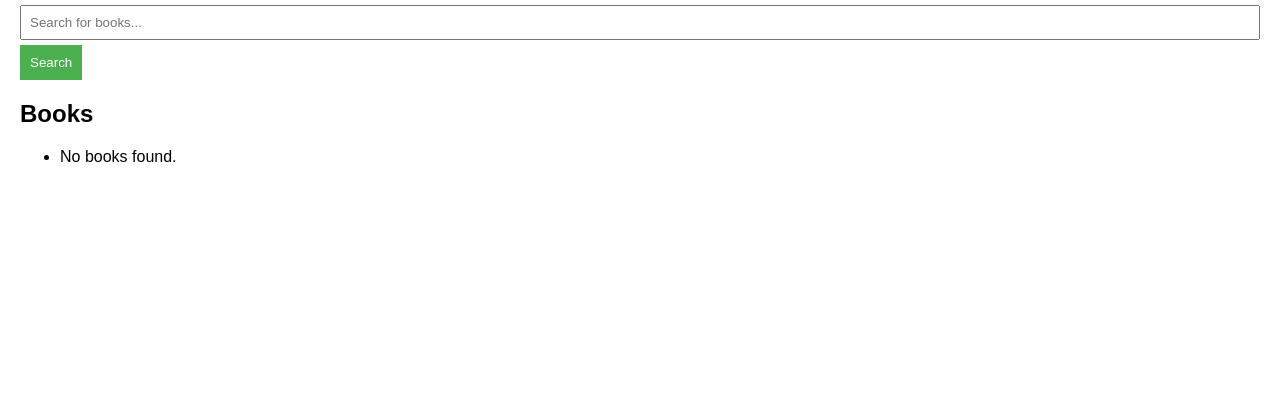
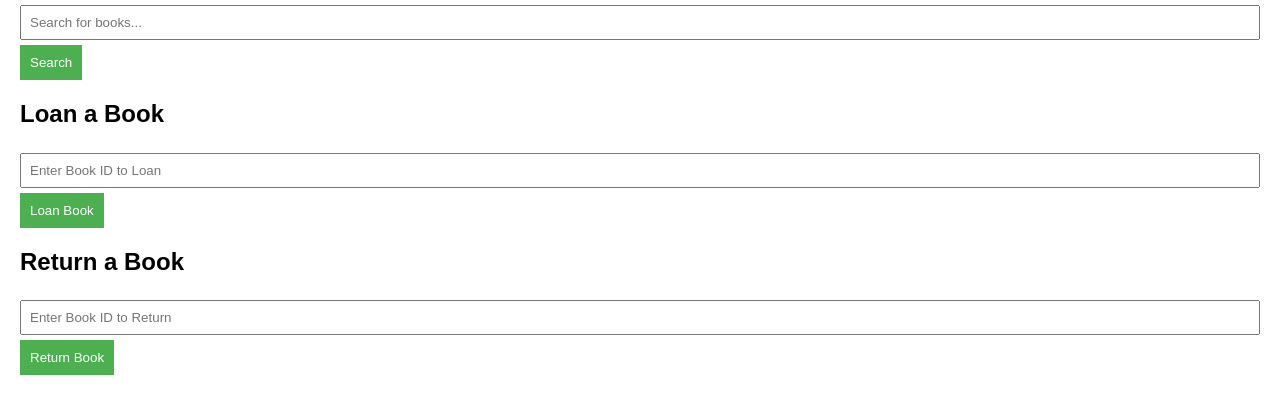
Before and after one commit to Ahmed-Fawzy14/BM_Team4_FinalProject, a Flask app: page / in a window 1280 px wide. Shown: the part 1085-1480 px from the top of the page. Before the commit the page ends 1247 px from the top, so only its background shows below. Run offline with Flask 3, Linux system fonts and the light colour scheme.

Commit message:
add loan and return methods

```diff
--- a/app.py
+++ b/app.py
@@ -24,11 +24,27 @@ class Books(db.Model):
     no_of_copies_total = db.Column(db.Integer)
     no_of_copies_current = db.Column(db.Integer)
     # borrowed_by = db.relationship('Members', backref='owner')
+    def loan_book(self):
+        if self.no_of_copies_current > 0:
+            self.no_of_copies_current -= 1
+            self.loaned_copies += 1
+            return True
+        return False
+
+    def return_book(self):
+        if self.loaned_copies > 0:
+            self.no_of_copies_current += 1
+            self.loaned_copies -= 1
+            return True
+        return False
 
 @app.route('/')
 def index():
     books = Books.query.all()
-    return render_template('index.html', books=books)
+    available_books = [book for book in books if book.no_of_copies_current > 0]
+    loaned_books = [book for book in books if book.loaned_copies > 0]
+    return render_template('index.html', books=books, available_books=available_books, loaned_books=loaned_books)
+
 
 @app.route('/add', methods=['POST'])
 def add_book():
@@ -127,7 +143,36 @@ def search():
         (Books.isbn.ilike(f'%{query}%')) |
         (Books.isbn13.ilike(f'%{query}%'))
     ).all()
+    if not search_results:
+        flash(f"No books found for search query: {query}", 'error')
     return render_template('index.html', books=search_results, query=query)
+
+@app.route('/loan', methods=['POST'])
+def loan_book():
+    bookID = request.form['bookID']
+    book = Books.query.filter_by(bookID=bookID).first()
+
+    if book and book.loan_book():
+        db.session.commit()
+        flash(f"Book {book.title} loaned out successfully.", 'success')
+    else:
+        flash("Loan failed. Book may not be available.", 'error')
+
+    return redirect(url_for('index'))
+
+@app.route('/return', methods=['POST'])
+def return_book():
+    bookID = request.form['bookID']
+    book = Books.query.filter_by(bookID=bookID).first()
+
+    if book and book.return_book():
+        db.session.commit()
+        flash(f"Book {book.title} returned successfully.", 'success')
+    else:
+        flash("Return failed. No copies are currently loaned out.", 'error')
+
+    return redirect(url_for('index'))
+
 
 if __name__ == '__main__':
     with app.app_context():
--- a/templates/index.html
+++ b/templates/index.html
@@ -126,14 +126,28 @@
         <button type="submit">Search</button>
     </form>
 
+    {% if books %}
     <h2>Books</h2>
     <ul>
         {% for book in books %}
             <li>{{ book.title }} by {{ book.authors }} (ISBN: {{ book.isbn }})</li>
         {% else %}
-            <li>No books found.</li>
+            <li>No books found</li>
         {% endfor %}
     </ul>
+    {% endif %}
+
+    <h2>Loan a Book</h2>
+<form action="{{ url_for('loan_book') }}" method="POST">
+    <input type="text" name="bookID" placeholder="Enter Book ID to Loan" required>
+    <button type="submit">Loan Book</button>
+</form>
+
+<h2>Return a Book</h2>
+<form action="{{ url_for('return_book') }}" method="POST">
+    <input type="text" name="bookID" placeholder="Enter Book ID to Return" required>
+    <button type="submit">Return Book</button>
+</form>
 
 </body>
 </html>
```
Also changed, not shown: instance/library.db.
